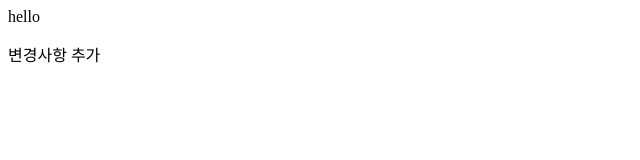
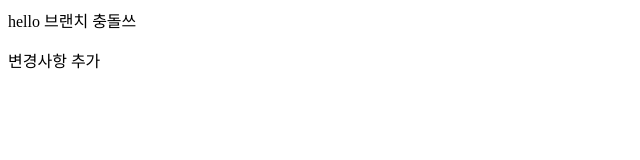
Before and after one commit to postrel63/GitinitTest, a plain HTML site: page index.html in a window 1280 px wide. Shown: the whole page, without its empty margins (0-640 px from the left). Drawn offline with Linux system fonts and the light colour scheme.

Commit message:
브랜치 충돌 상황 똑같은 index.html 1번 줄 수정함

```diff
--- a/index.html
+++ b/index.html
@@ -7,7 +7,7 @@
     <title>Document</title>
 </head>
 <body>
-    <span>hello</span>
+    <span>hello 브랜치 충돌쓰</span>
     <p>변경사항 추가 </p>
 
 </body>
```
